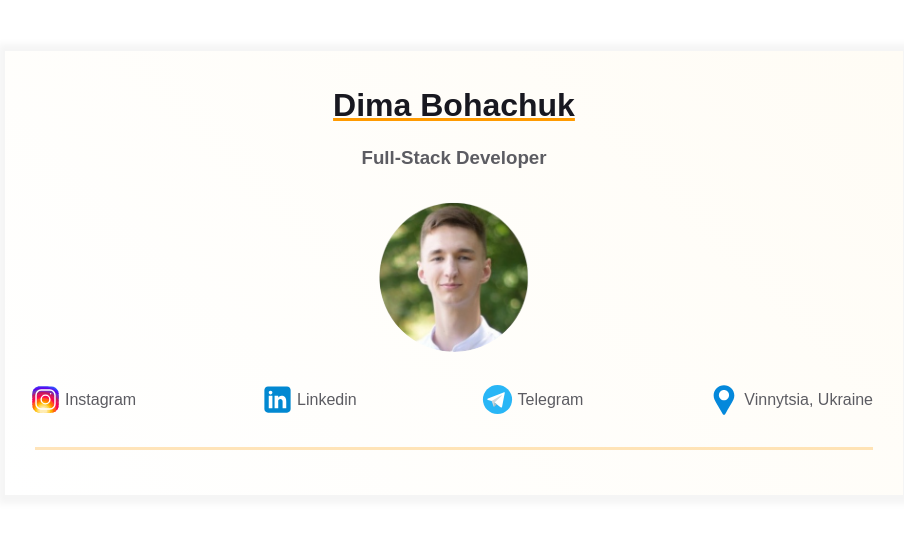
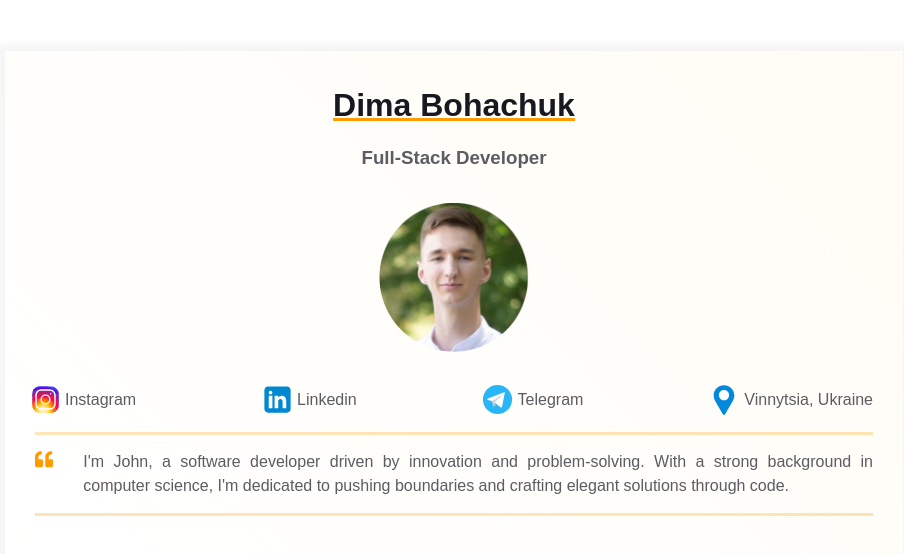
Before and after one commit to D1monB/homepage, a plain HTML site: page index.html in a window 1280 px wide. Shown: the whole page, without its empty margins (186-1090 px from the left). Drawn offline with Linux system fonts and the light colour scheme.

Commit message:
Added intro text into html

```diff
--- a/index.html
+++ b/index.html
@@ -54,6 +54,35 @@
                     </div>
                 </div>
             </div>
+            <div class="container">
+                <div class="resume__block">
+                    <div class="intro">
+                        <div class="intro__icon-wrapper">
+                            <svg
+                                    class="intro__icon"
+                                    xmlns="http://www.w3.org/2000/svg"
+                                    viewBox="0 0 512 512"
+                            >
+                                <path
+                                        d="M464 256h-80v-64c0-35.3 28.7-64 64-64h8c13.3 0 24-10.7
+            24-24V56c0-13.3-10.7-24-24-24h-8c-88.4 0-160 71.6-160 160v240c0
+            26.5 21.5 48 48 48h128c26.5 0 48-21.5
+            48-48V304c0-26.5-21.5-48-48-48zm-288 0H96v-64c0-35.3 28.7-64
+            64-64h8c13.3 0 24-10.7 24-24V56c0-13.3-10.7-24-24-24h-8C71.6
+            32 0 103.6 0 192v240c0 26.5 21.5 48 48 48h128c26.5 0 48-21.5
+            48-48V304c0-26.5-21.5-48-48-48z"
+                                ></path>
+                            </svg>
+                        </div>
+                        <p class="intro_text">
+                            I'm John, a software developer driven by innovation and
+                            problem-solving. With a strong background in computer science,
+                            I'm dedicated to pushing boundaries and crafting elegant
+                            solutions through code.
+                        </p>
+                    </div>
+                </div>
+            </div>
         </div>
     </main>
 </body>
--- a/styles.css
+++ b/styles.css
@@ -44,13 +44,9 @@ body {
 }
 
 .resume__block {
+    padding-bottom: 15px;
     border-bottom: 3px solid var(--border-color);
     margin-bottom: 15px;
-}
-
-
-.contact_info_container{
-    gap: 30px;
 }
 
 @media screen and (max-width: 576px) {
@@ -136,6 +132,7 @@ body {
     width: 150px;
     height: 150px;
     object-fit: cover;
+    margin-bottom: 30px;
 }
 
 /***************/
```
